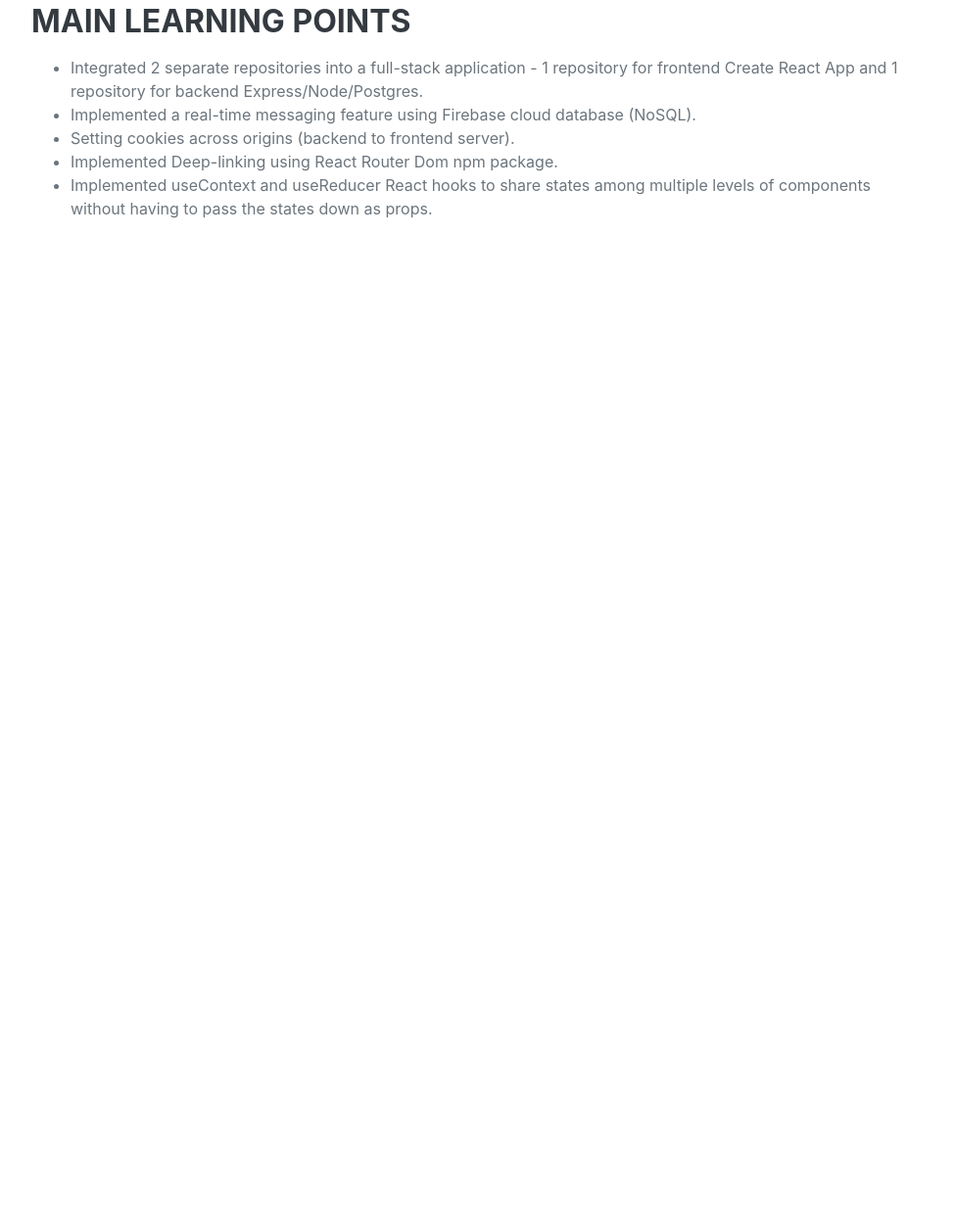
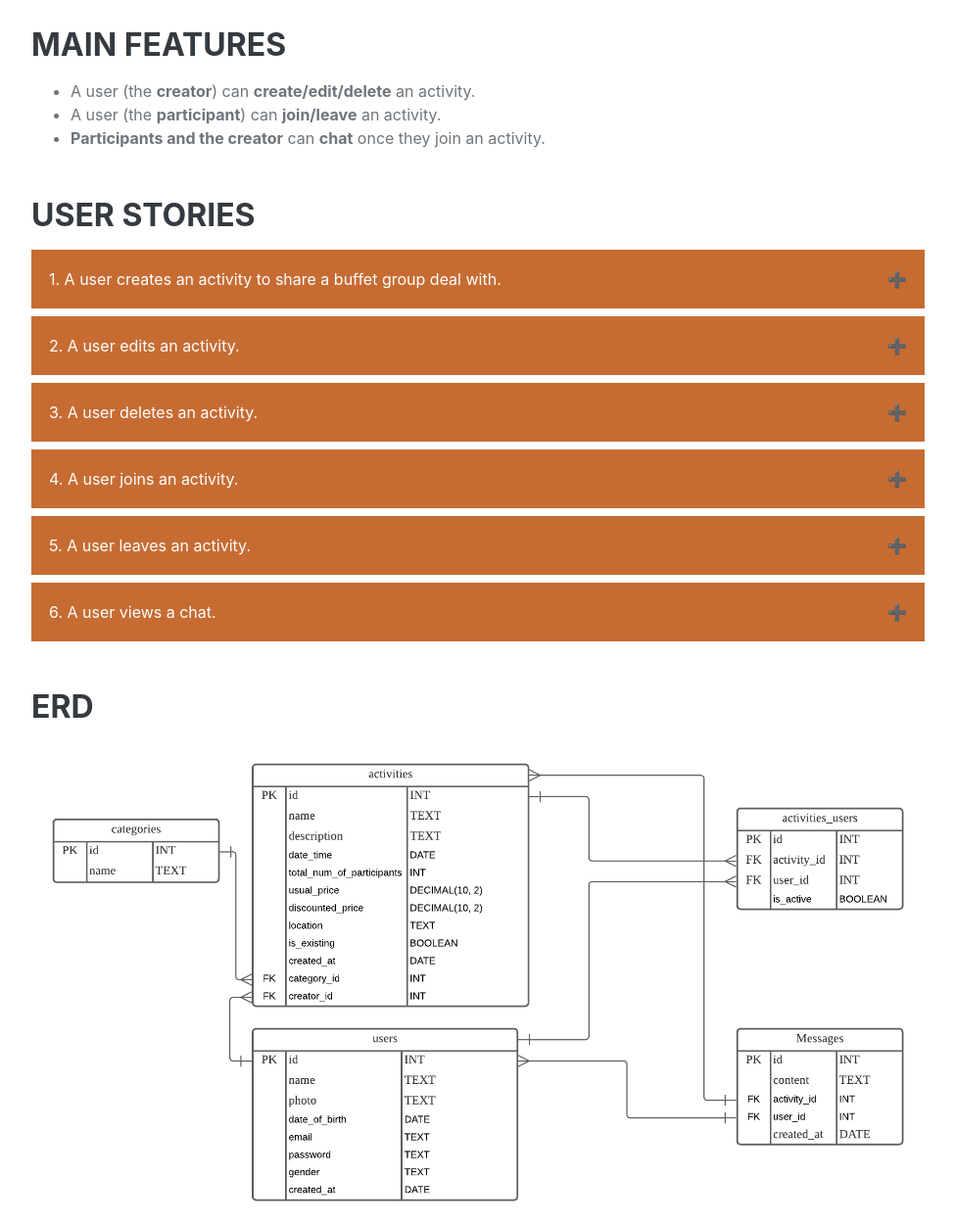
Before and after one commit to lightweightcoder/portfolio, a plain HTML site: page hangout.html in a window 1280 px wide. Shown: the part 1149-2400 px from the top of the page at 98% size, without its empty margins (288-1263 px from the left). Before the commit the page ends 1502 px from the top, so only its background shows below. Drawn offline with nearby package versions, Linux system fonts and the light colour scheme; a web font is replaced by a local one.

Commit message:
hangout - added user stories and ERD

```diff
--- a/hangout.html
+++ b/hangout.html
@@ -225,6 +225,19 @@
               </div>
 
               <div class="mb-5">
+                <h3 class="mb-3">Motivation</h3>
+                <p>
+                  There are times when I am given discounted tickets to a group
+                  activity such as a buffet or escape room but I can't fulfill
+                  the minimum headcount. Hangout was created with this issue in
+                  mind so people can make use of the deals that they have, which
+                  otherwise would have been left unused. The side effect of this
+                  app is allowing people to form new connections (totally
+                  turning into a dating app).
+                </p>
+              </div>
+
+              <div class="mb-5">
                 <h3 class="mb-3">Technologies Used</h3>
                 <div class="subheading mb-1">Frontend</div>
                 <p>React(Create React App), AJAX(Axios), Bootstrap</p>
@@ -250,6 +263,88 @@
                     <strong>chat</strong> once they join an activity.
                   </li>
                 </ul>
+              </div>
+
+              <div class="mb-5 user-stories-div">
+                <h3 class="mb-3">User Stories</h3>
+
+                <div class="mb-2">
+                  <button type="button" class="collapsible">
+                    1. A user creates an activity to share a buffet group deal
+                    with.
+                  </button>
+                  <div class="content">
+                    <img
+                      class="user-stories"
+                      src="assets/img/hangout/user-story-1.png"
+                    />
+                  </div>
+                </div>
+
+                <div class="mb-2">
+                  <button type="button" class="collapsible">
+                    2. A user edits an activity.
+                  </button>
+                  <div class="content">
+                    <img
+                      class="user-stories"
+                      src="assets/img/hangout/user-story-2.png"
+                    />
+                  </div>
+                </div>
+
+                <div class="mb-2">
+                  <button type="button" class="collapsible">
+                    3. A user deletes an activity.
+                  </button>
+                  <div class="content">
+                    <img
+                      class="user-stories"
+                      src="assets/img/hangout/user-story-3.png"
+                    />
+                  </div>
+                </div>
+
+                <div class="mb-2">
+                  <button type="button" class="collapsible">
+                    4. A user joins an activity.
+                  </button>
+                  <div class="content">
+                    <img
+                      class="user-stories"
+                      src="assets/img/hangout/user-story-4.png"
+                    />
+                  </div>
+                </div>
+
+                <div class="mb-2">
+                  <button type="button" class="collapsible">
+                    5. A user leaves an activity.
+                  </button>
+                  <div class="content">
+                    <img
+                      class="user-stories"
+                      src="assets/img/hangout/user-story-5.png"
+                    />
+                  </div>
+                </div>
+
+                <div class="mb-2">
+                  <button type="button" class="collapsible">
+                    6. A user views a chat.
+                  </button>
+                  <div class="content">
+                    <img
+                      class="user-stories"
+                      src="assets/img/hangout/user-story-6.png"
+                    />
+                  </div>
+                </div>
+              </div>
+
+              <div class="mb-5">
+                <h3 class="mb-3">ERD</h3>
+                <img src="assets/img/hangout/ERD.png" class="ERD" />
               </div>
 
               <div class="mb-5">
@@ -289,5 +384,7 @@
     <script src="https://cdnjs.cloudflare.com/ajax/libs/jquery-easing/1.4.1/jquery.easing.min.js"></script>
     <!-- Core theme JS-->
     <script src="js/scripts.js"></script>
+    <!-- My own JS-->
+    <script src="js/custom.js"></script>
   </body>
 </html>
```
Also changed, not shown: assets/img/hangout/ERD.png (added), assets/img/hangout/user-story-1.png (added), assets/img/hangout/user-story-2.png (added), assets/img/hangout/user-story-3.png (added), assets/img/hangout/user-story-4.png (added), assets/img/hangout/user-story-5.png (added), assets/img/hangout/user-story-6.png (added).
